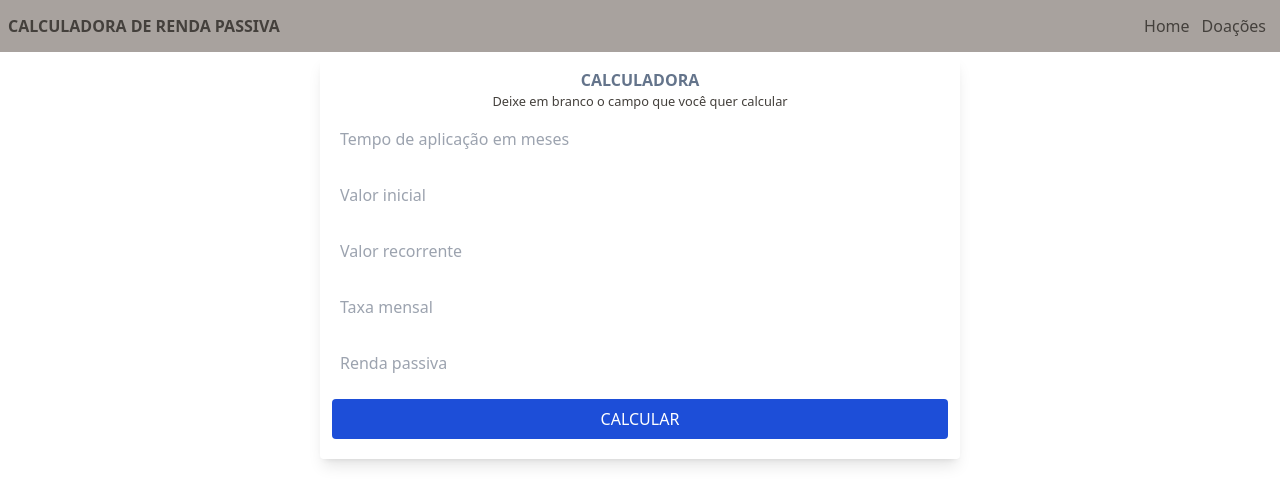
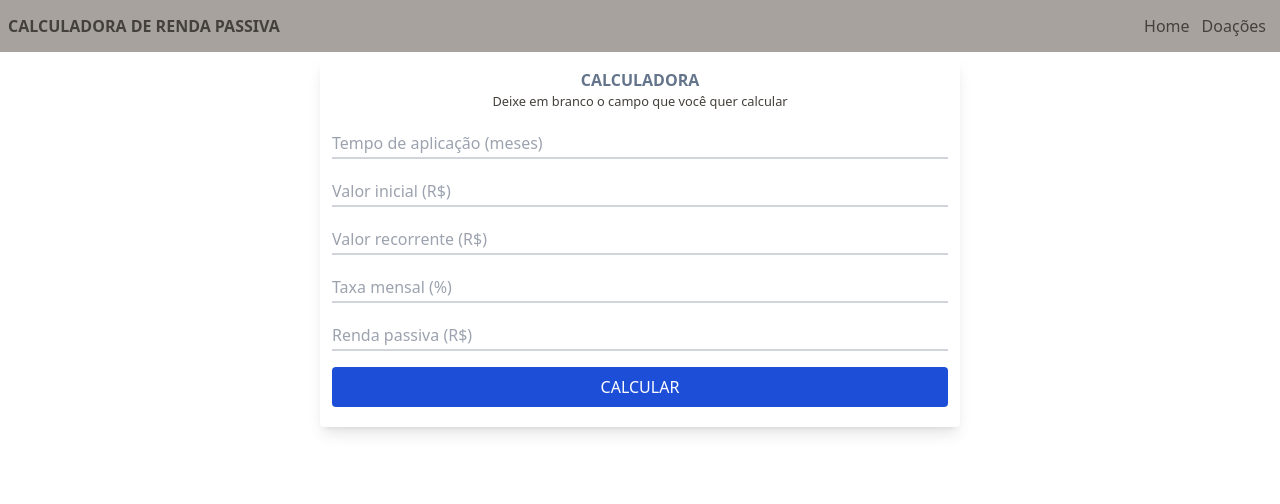
Before and after one commit to cwrsiqueira/calcularrendapassiva, a Next.js app: page / in a window 1280 px wide. Shown: the top 504 px of the page. Built offline with nearby package versions, Linux system fonts and the light colour scheme.

Commit message:
UI/UX dos campos de input da calculadora

```diff
--- a/app/globals.css
+++ b/app/globals.css
@@ -1,3 +1,9 @@
 @tailwind base;
 @tailwind components;
 @tailwind utilities;
+
+.not-placeholder-shown:not(:placeholder-shown) + label{
+    font-size: 12px;
+    margin-top: 0;
+    color: rgb(99 102 241);
+}
--- a/app/page.tsx
+++ b/app/page.tsx
@@ -175,16 +175,31 @@ export default function Home() {
       </nav>
       <main className="flex justify-center mt-1">
         <div className="flex justify-center rounded shadow-lg md:w-1/2">
-          <div className="flex justify-center flex-col items-center p-3">
+          <div className="flex justify-center flex-col items-center p-3 w-full">
             <h1 className="uppercase font-semibold text-slate-500">Calculadora</h1>
             <small>Deixe em branco o campo que você quer calcular</small>
-            <form>
-              <input className="w-full my-2 p-2 outline-0 border-indigo-500 focus:border-b-2 ease-in-out duration-150" type="number" name="periodo" id="periodo" value={periodo} onChange={(e) => setPeriodo(e.target.value)} placeholder="Tempo de aplicação em meses" />
-              <input className="w-full my-2 p-2 w-full my-2 p-2 focus:outline-0 focus:border-b-2 focus:border-indigo-500 ease-in-out duration-150" type="search" name="vlrIni" id="vlrIni" value={vlrIni} onChange={(e) => formatarVlr(e.target.value, 'setVlrIni')} placeholder="Valor inicial" />
-              <input className="w-full my-2 p-2 w-full my-2 p-2 focus:outline-0 focus:border-b-2 focus:border-indigo-500 ease-in-out duration-150" type="search" name="vlrRecorr" id="vlrRecorr" value={vlrRecorr} onChange={(e) => formatarVlr(e.target.value, 'setVlrRecorr')} placeholder="Valor recorrente" />
-              <input className="w-full my-2 p-2 w-full my-2 p-2 focus:outline-0 focus:border-b-2 focus:border-indigo-500 ease-in-out duration-150" type="search" name="txPeriodo" id="txPeriodo" value={txPeriodo} onChange={(e) => formatarVlr(e.target.value, 'setTxPeriodo')} placeholder="Taxa mensal" />
-              <input className="w-full my-2 p-2 w-full my-2 p-2 focus:outline-0 focus:border-b-2 focus:border-indigo-500 ease-in-out duration-150" type="search" name="renda" id="renda" value={renda} onChange={(e) => formatarVlr(e.target.value, 'setRenda')} placeholder="Renda passiva" />
-              <input className=" cursor-pointer uppercase w-full my-2 p-2 bg-blue-700 rounded text-white hover:bg-blue-600 font-medium" type="submit" onClick={(e) => handleCalc(e)} value="Calcular" />
+            <form className="w-full">
+              <div className="relative pt-3.5 my-2 w-full">
+                <input className="peer text-slate-600 w-full border-0 border-b-2 border-gray-300 outline-none text-base transition-all duration-300 rounded-none focus:border-b-2 focus:border-indigo-500 not-placeholder-shown" type="number" name="periodo" id="periodo" value={periodo} onChange={(e) => setPeriodo(e.target.value)} placeholder=" " />
+                <label className=" text-gray-400 pointer-events-none absolute top-0 left-0 mt-3 transition-all duration-300 peer-focus:text-xs peer-focus:mt-0 peer-focus:text-indigo-500" htmlFor="periodo">Tempo de aplicação (meses)</label>
+              </div>
+              <div className="relative pt-3.5 my-2">
+                <input className="peer text-slate-600 w-full border-0 border-b-2 border-gray-300 outline-none text-base transition-all duration-300 rounded-none focus:border-b-2 focus:border-indigo-500 not-placeholder-shown" type="search" name="vlrIni" id="vlrIni" value={vlrIni} onChange={(e) => formatarVlr(e.target.value, 'setVlrIni')} placeholder=" " />
+                <label className=" text-gray-400 pointer-events-none absolute top-0 left-0 mt-3 transition-all duration-300 peer-focus:text-xs peer-focus:mt-0 peer-focus:text-indigo-500" htmlFor="vlrIni">Valor inicial (R$)</label>
+              </div>
+              <div className="relative pt-3.5 my-2">
+                <input className="peer text-slate-600 w-full border-0 border-b-2 border-gray-300 outline-none text-base transition-all duration-300 rounded-none focus:border-b-2 focus:border-indigo-500 not-placeholder-shown" type="search" name="vlrRecorr" id="vlrRecorr" value={vlrRecorr} onChange={(e) => formatarVlr(e.target.value, 'setVlrRecorr')} placeholder=" " />
+                <label className=" text-gray-400 pointer-events-none absolute top-0 left-0 mt-3 transition-all duration-300 peer-focus:text-xs peer-focus:mt-0 peer-focus:text-indigo-500" htmlFor="vlrRecorr">Valor recorrente (R$)</label>
+              </div>
+              <div className="relative pt-3.5 my-2">
+                <input className="peer text-slate-600 w-full border-0 border-b-2 border-gray-300 outline-none text-base transition-all duration-300 rounded-none focus:border-b-2 focus:border-indigo-500 not-placeholder-shown" type="search" name="txPeriodo" id="txPeriodo" value={txPeriodo} onChange={(e) => formatarVlr(e.target.value, 'setTxPeriodo')} placeholder=" " />
+                <label className=" text-gray-400 pointer-events-none absolute top-0 left-0 mt-3 transition-all duration-300 peer-focus:text-xs peer-focus:mt-0 peer-focus:text-indigo-500" htmlFor="txPeriodo">Taxa mensal (%)</label>
+              </div>
+              <div className="relative pt-3.5 my-2">
+                <input className="peer text-slate-600 w-full border-0 border-b-2 border-gray-300 outline-none text-base transition-all duration-300 rounded-none focus:border-b-2 focus:border-indigo-500 not-placeholder-shown" type="search" name="renda" id="renda" value={renda} onChange={(e) => formatarVlr(e.target.value, 'setRenda')} placeholder=" " />
+                <label className=" text-gray-400 pointer-events-none absolute top-0 left-0 mt-3 transition-all duration-300 peer-focus:text-xs peer-focus:mt-0 peer-focus:text-indigo-500" htmlFor="renda">Renda passiva (R$)</label>
+              </div>
+              <input className="w-full cursor-pointer uppercase my-2 p-2 bg-blue-700 rounded text-white hover:bg-blue-600 font-medium" type="submit" onClick={(e) => handleCalc(e)} value="Calcular" />
             </form>
           </div>
         </div>
```
